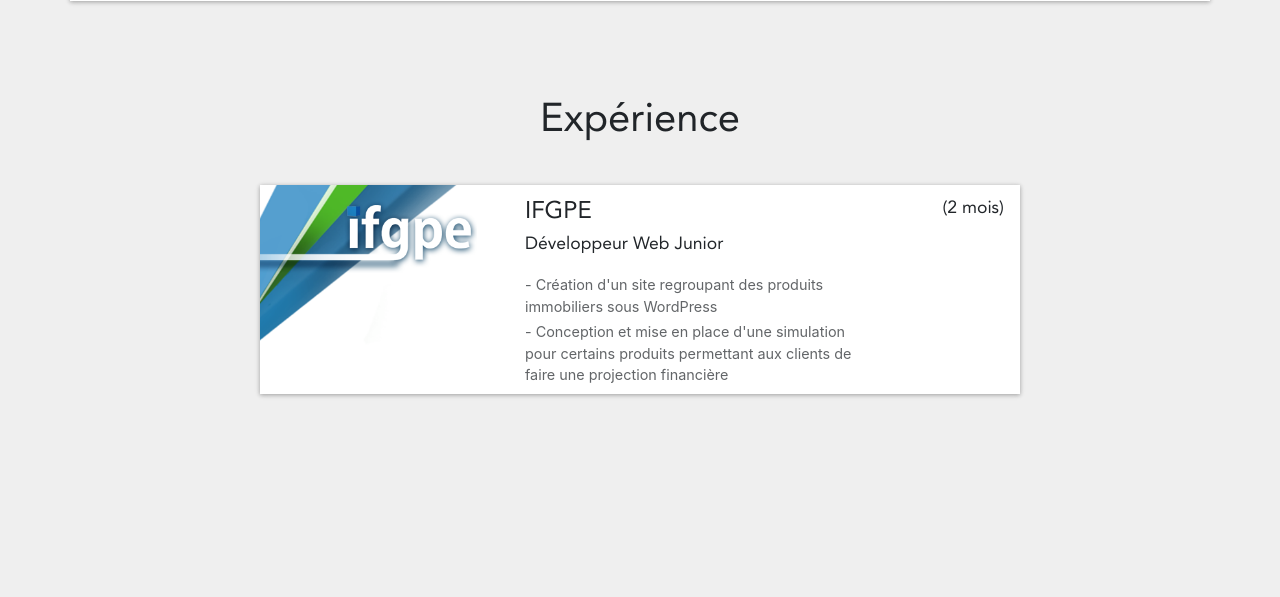
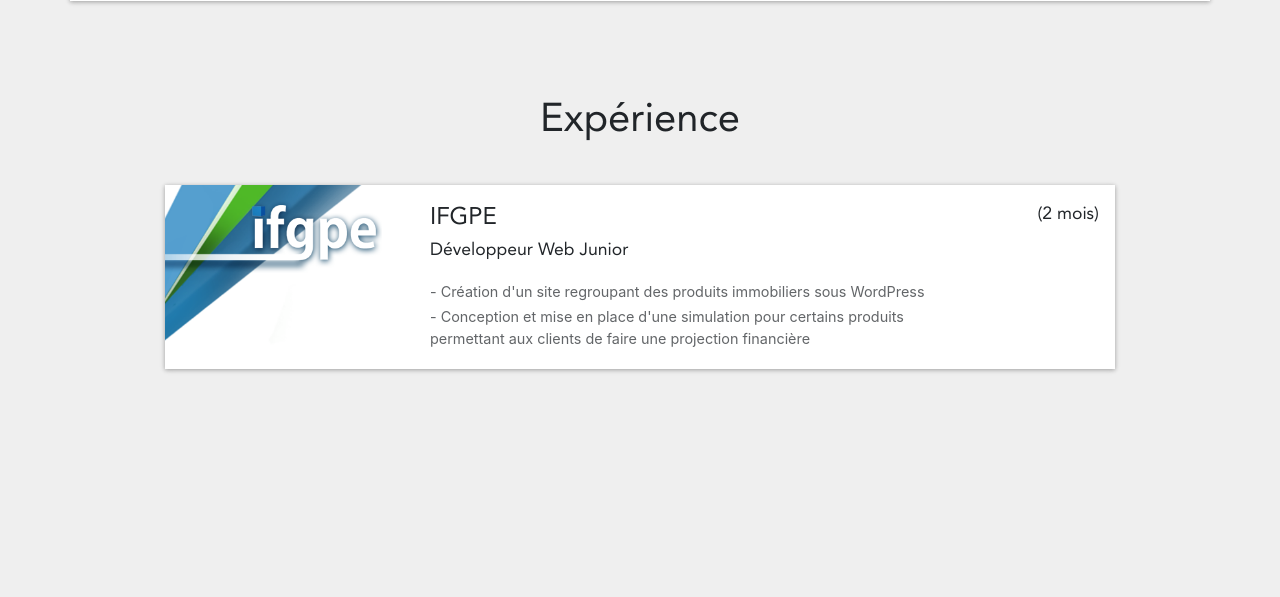
Before and after one commit to Stabien/Site_Perso, a PHP site: page / in a window 1280 px wide. Shown: the part 1596-2193 px from the top of the page. After the commit the page ends 1968 px from the top, so only its background shows below. Run offline with PHP 8.4, Linux system fonts and the light colour scheme.

Commit message:
put animation to 1500ms and experience-content to 2000ms || design finished for experience-content

```diff
--- a/css/style.css
+++ b/css/style.css
@@ -199,7 +199,7 @@ main {
 }
 
 #experience img {
-    width: 15em;
+    width: 25%;
     height: 10em;
 }
 
@@ -221,8 +221,8 @@ main {
     width: 100%;
     display: flex;
     flex-direction: row;
-    margin-top: 0.3em;
-    margin-bottom: 0.3em;
+    margin-top: 0.7em;
+    margin-bottom: 1em;
 }
 
 #content-stage-left, #content-stage-right {
--- a/index.php
+++ b/index.php
@@ -26,7 +26,7 @@
     </div>
     <main class="container-fluid">
         <div id="presentation_row" class="row">
-            <div id="presentation" class="col-8 offset-2" data-aos="fade-up" data-aos-duration="1000">
+            <div id="presentation" class="col-8 offset-2" data-aos="fade-up" data-aos-duration="1500">
                 <h2>Présentation</h2>
                 <p>Cela fait maintenant plusieurs années
                 que je suis passionné par le développement informatique.
@@ -35,7 +35,7 @@
                 </p>
             </div>
         </div>
-        <div id="animation-container" data-aos="fade-up" data-aos-duration="1000" data-aos-id="competences">
+        <div id="animation-container" data-aos="fade-up" data-aos-duration="1500" data-aos-id="competences">
             <h2 id="competences_title">Compétences<h2>
             <div id="competences" class="container">
                 <div class="row">
@@ -137,10 +137,10 @@
             </div>
         </div>
         <div id="experience-container">
-            <h2>Expérience</h2>
-            <div id="experience" class="container">
+            <h2 data-aos="fade-up" data-aos-duration="1500">Expérience</h2>
+            <div id="experience" class="container" data-aos="fade-left" data-aos-duration="2000">
                 <div class="row">
-                    <div id="experience-content" class="col-8 offset-2">
+                    <div id="experience-content" class="col-10 offset-1">
                         <img src="images/image_stage.png">
                         <div id="content-stage">
                             <div id="content-stage-left">
```
